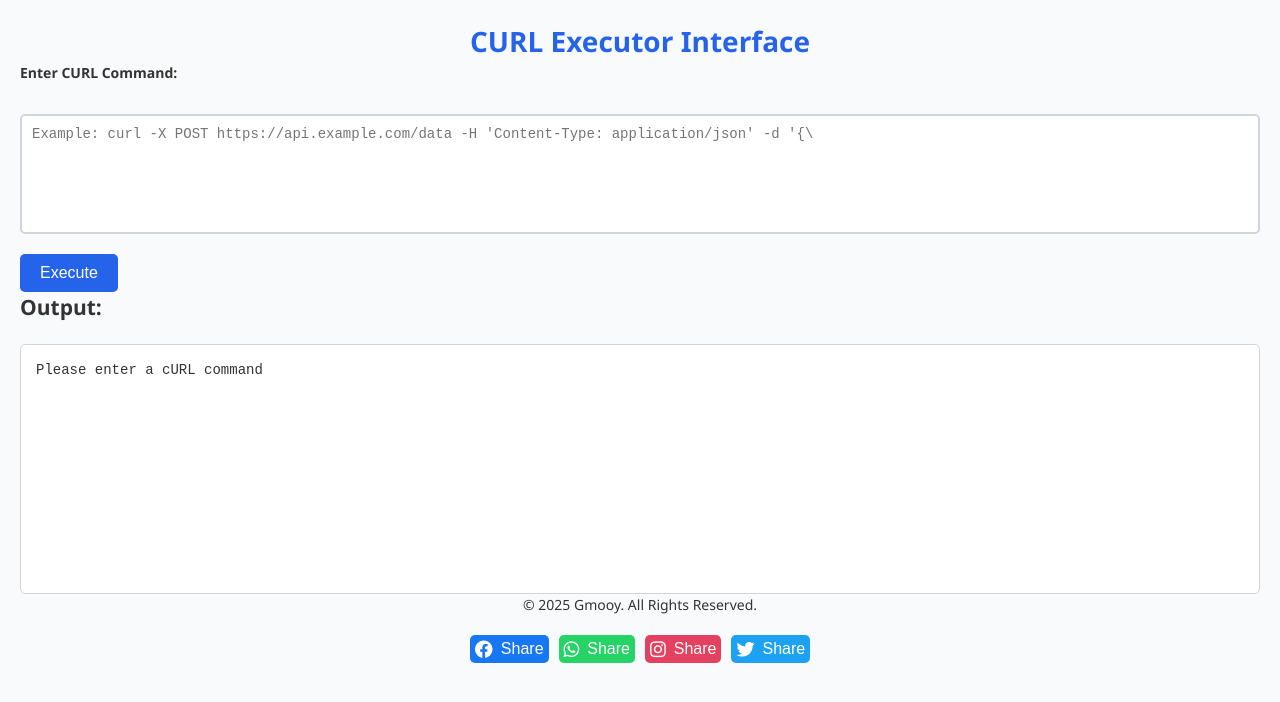
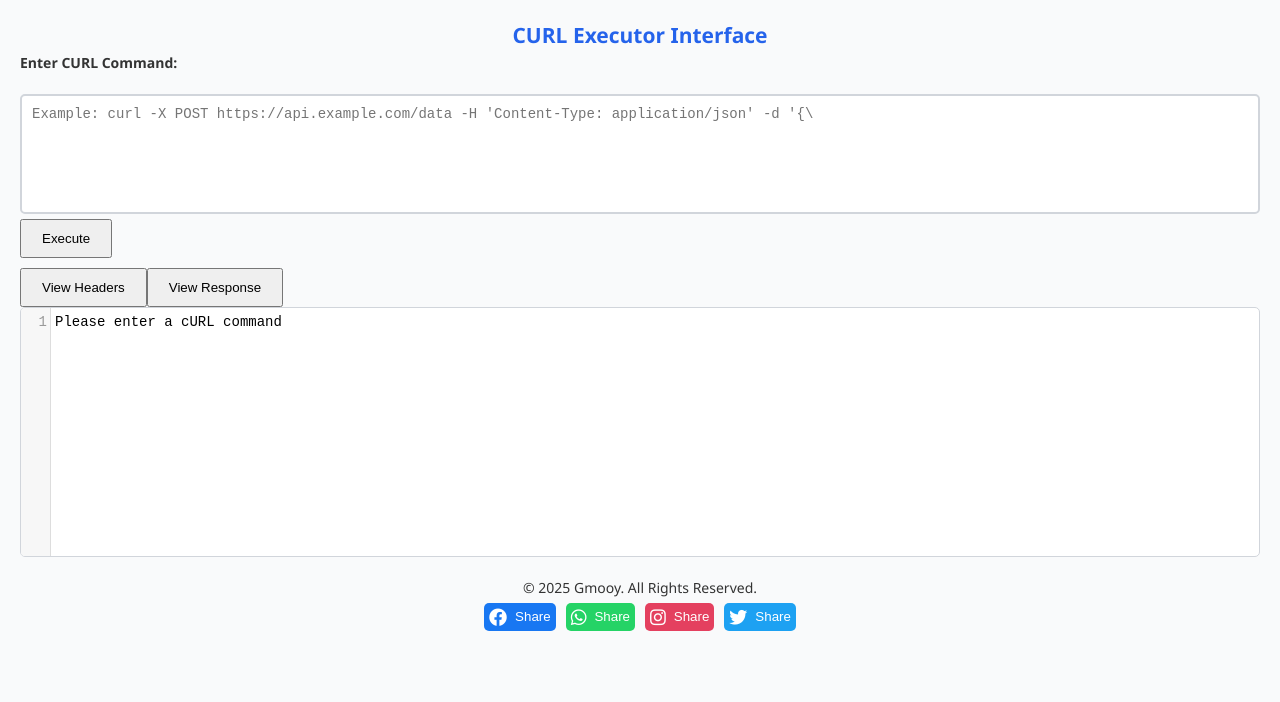
Before and after one commit to mbahbabat/mbahbabat.github.io, a plain HTML site: page curl/index.html in a window 1280 px wide. Both pictures are taken after a click on the button "Execute". Drawn offline with nearby package versions, Linux system fonts and the light colour scheme.

Commit message:
Update index.html

```diff
--- a/curl/index.html
+++ b/curl/index.html
@@ -16,6 +16,10 @@
     <meta name="twitter:description" content="A web-based tool to execute cURL commands and view the results in real-time. Perfect for developers and API testers.">
     <meta name="twitter:image" content="gC.webp">
     <link rel="stylesheet" href="https://cdnjs.cloudflare.com/ajax/libs/font-awesome/5.15.3/css/all.min.css">
+    <link rel="stylesheet" href="https://cdnjs.cloudflare.com/ajax/libs/codemirror/5.65.2/codemirror.min.css">
+    <script src="https://cdnjs.cloudflare.com/ajax/libs/codemirror/5.65.2/codemirror.min.js"></script>
+    <script src="https://cdnjs.cloudflare.com/ajax/libs/codemirror/5.65.2/mode/javascript/javascript.min.js"></script>
+    <script src="https://cdnjs.cloudflare.com/ajax/libs/codemirror/5.65.2/mode/http/http.min.js"></script>
     <title>CURL Executor Interface - Execute cURL Commands Online</title>
     <style>
         *{margin:0;padding:0;box-sizing:border-box;}
@@ -34,19 +38,13 @@
             color: #333;
         }
 
-		button i {
-			  font-size: 18px;
-			  margin-right: 8px;
-		}
-
-        h1 {
+        h2 {
             text-align: center;
             color: #2563eb;
         }
         label {
             font-weight: bold;
             display: block;
-            margin-bottom: 10px;
         }
         #curlCommand {
             width: 100%;
@@ -59,33 +57,10 @@
             resize: none;
         }
         button {
-            margin-top: 15px;
             padding: 10px 20px;
-            background-color: #2563eb;
-            color: white;
-            border: none;
-            border-radius: 5px;
-            cursor: pointer;
-            font-size: 16px;
-            transition: background-color 0.3s ease;
         }
-        button:hover {
-            background-color: #1e40af;
-        }
-        #output {
-            white-space: pre-wrap;
-            background-color: #ffffff;
-            padding: 15px;
-            border: 1px solid #d1d5db;
-            border-radius: 5px;
-            margin-top: 20px;
-            max-height: 500px;
-            overflow: auto;
-            font-family: monospace;
-            font-size: 14px;
-            line-height: 1.5;
-			height: 250px;
-			overflow: auto;
+		.run{
+			margin-bottom:10px;
 		}
         .loading {
             display: none;
@@ -112,18 +87,18 @@
             animation: spin 1s linear infinite;
             margin-left: 10px;
         }
-		footer{
+        footer {
             display: flex;
             justify-content: center;
             align-items: center;
             flex-direction: column;
+            margin-top: 20px;
         }
         #share-button {
             display: flex;
             gap: 10px;
             padding: 5px;
         }
-
         #share-button button {
             padding: 5px;
             cursor: pointer;
@@ -134,23 +109,44 @@
             color: #fff;
             justify-content: center;
         }
-
         .fb-share { background-color: #1877f2; }
         .wa-share { background-color: #25d366; }
         .ig-share { background-color: #e4405f; }
         .tw-share { background-color: #1da1f2; }
+
+		button i {
+			  font-size: 18px;
+			  margin-right: 8px;
+		}
+
+        /* CodeMirror Styles */
+        .CodeMirror {
+            height: 250px;
+            border: 1px solid #d1d5db;
+            border-radius: 5px;
+        }
+
+
+        /* Buttons above result */
+        .result-buttons {
+            display: flex;
+        }
+
     </style>
 </head>
 <body>
     <header>
-    <h1>CURL Executor Interface</h1>
+        <h2>CURL Executor Interface</h2>
     </header>
     <main>
         <label for="curlCommand">Enter CURL Command:</label><br>
         <textarea id="curlCommand" placeholder="Example: curl -X POST https://api.example.com/data -H 'Content-Type: application/json' -d '{\"key\":\"value\"}'"></textarea><br>
-    <button onclick="executeCurl()">Execute</button>
+        <button class="run" onclick="executeCurl()">Execute</button>
         <div class="loading" id="loading">Processing...</div>
-    <h2>Output:</h2>
+        <div class="result-buttons">
+            <button onclick="showHeaders()">View Headers</button>
+            <button onclick="showResponse()">View Response</button>
+        </div>
         <div id="output"></div>
     </main>
     <footer>
@@ -174,18 +170,27 @@
     </footer>
 
     <script>
+        // Initialize CodeMirror instances
+        const outputEditor = CodeMirror(document.getElementById('output'), {
+            mode: "javascript",
+            lineNumbers: true,
+            readOnly: true,
+        });
+
+        let headersData = '';
+        let responseData = '';
+
         function executeCurl() {
             const curlCommand = document.getElementById('curlCommand').value;
-            const output = document.getElementById('output');
             const loading = document.getElementById('loading');
 
             if (!curlCommand) {
-                output.innerHTML = 'Please enter a cURL command';
+                outputEditor.setValue('Please enter a cURL command');
                 return;
             }
 
             loading.classList.add('show');
-            output.innerHTML = '';
+            outputEditor.setValue('');
 
             fetch('https://curl.mbahbabat.workers.dev/', {
                 method: 'POST',
@@ -200,18 +205,33 @@
                 if (data.error) {
                     result += `Error: ${data.error}\n`;
                 }
-				result += `HTTP Status Code: ${data.http_code}\n`;
-				result += `Headers:\n${data.headers}\n`;  // Langsung tampilkan string
-				result += `Response:\n${data.response}`;
-				output.textContent = result;
+                result += `HTTP Status Code: ${data.http_code}\n\n`;
+
+                // Store headers and response data
+                headersData = data.headers || 'No headers available';
+                responseData = data.response || 'No response available';
+
+                outputEditor.setValue(responseData);
             })
             .catch(error => {
-                output.textContent = `Fetch Error: ${error}`;
+                outputEditor.setValue(`Fetch Error: ${error}`);
             })
             .finally(() => {
                 loading.classList.remove('show');
             });
         }
+
+        // Show Headers in CodeMirror
+        function showHeaders() {
+            outputEditor.setOption('mode', 'http');
+            outputEditor.setValue(headersData);
+        }
+
+        // Show Response in CodeMirror
+        function showResponse() {
+            outputEditor.setOption('mode', 'javascript');
+            outputEditor.setValue(responseData);
+        }
     </script>
 </body>
 </html>
```
Lines whose indentation alone changed are shown as unchanged.
